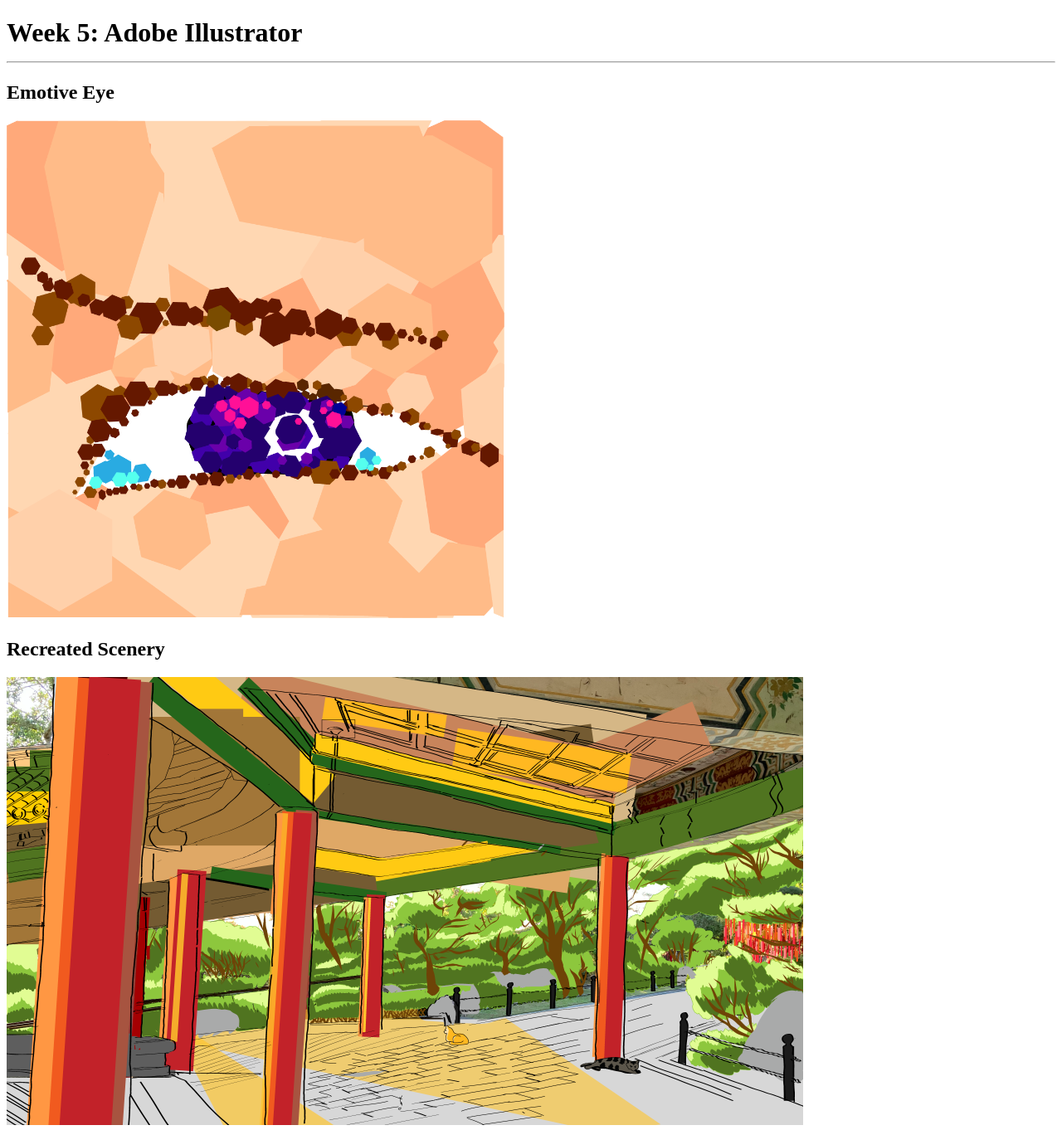
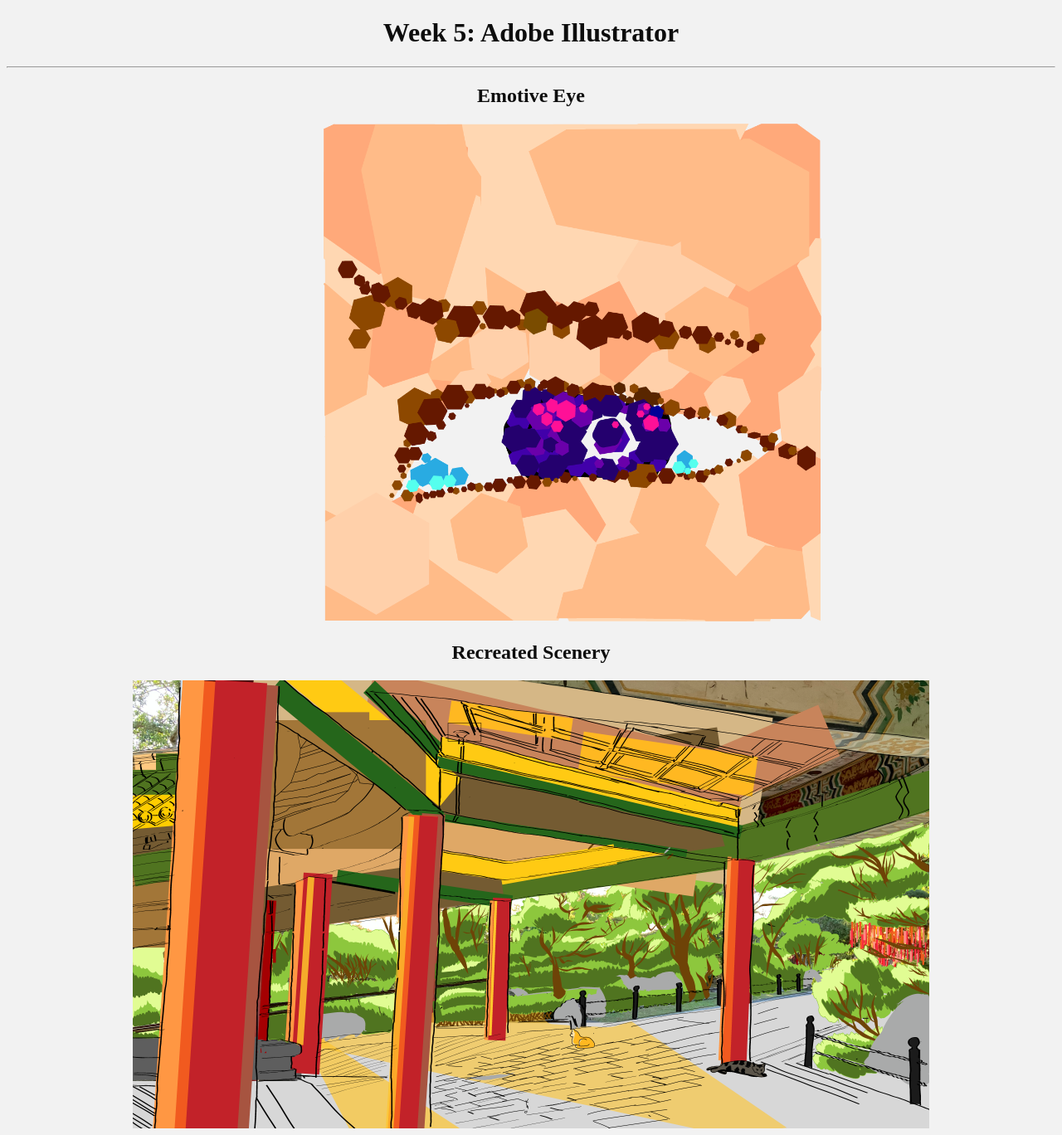
Before and after one commit to Kris10-Sings/Kris10-Sings.github.io, a plain HTML site: page illustrator.html in a window 1280 px wide. Shown: the top 1368 px of the page at 83% size. Drawn offline with Linux system fonts and the light colour scheme.

Commit message:
Correct HTML tags and center images
Fixed HTML structure and formatting issues.

```diff
--- a/illustrator.html
+++ b/illustrator.html
@@ -1,22 +1,23 @@
 <!DOCTYPE html>
 <html>
+<head>
+	<link rel="stylesheet" type="text/css" href="style.css"/>
+</head>
 <body>
-	<h1>
-	Week 5: Adobe Illustrator
-	</hs1>
+	<h1> Week 5: Adobe Illustrator </h1>
 <hr>
-<div style="width: 960px; margin: 5px;">
-</div>
 <h2>Emotive Eye</h2>
 <p>
 	<img src="illustrator/emotive eye.png"width="600"height="600"/>
 </p>
 <h2>Recreated Scenery</h2>
-<p>
+<center>
 	<img src="illustrator/TaiwanTemple-Overlay.png"width="960"height="540">
+</center>
 <h2>Original Photo</h2>
+<center>
 	<img src="illustrator/temple-raw.jpeg"width="960"height="600">
-</p>
+</center>
 <p>
 	I decided to choose a photo I took of a traditional temple while studying abroad in Taiwan. This photo, aside from its aesthetic beauty, holds sentimental value to me as it reminds me of all the memories I had exploring the temple and encountering stray cats. I decided to transform it by capturing the warm and sunny mood that permeated the afternoon. I added more yellow for the roof and highlights on the red pillars to tie it together. I also simplified the shapes and patterns for the ceiling and the cats to give a more abstract feeling to some of the details. I imagine that the sunlight and the sharp shape of the pillars is what will draw the eye across the warm, welcoming atmosphere.
 </p>
```
